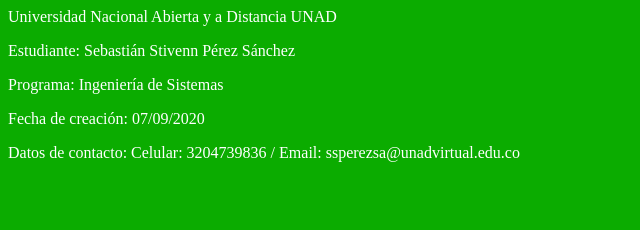
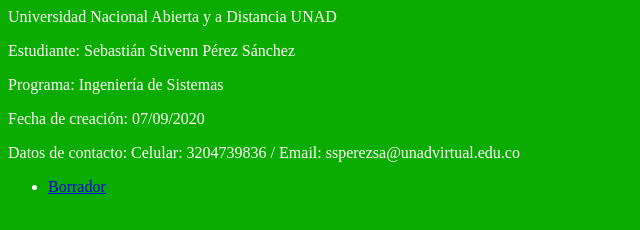
Before and after one commit to ssperezsa/DSW-SebastianPerez, a plain HTML site: page index.html in a window 1280 px wide. Shown: the full height of the page, 0-640 px from the left. Drawn offline with Linux system fonts and the light colour scheme.

Commit message:
enlace de panning

```diff
--- a/index.html
+++ b/index.html
@@ -15,5 +15,11 @@
 
 <p> Datos de contacto: Celular: 3204739836 / Email: ssperezsa@unadvirtual.edu.co </p>
 
+<nav>
+    <ul class="menu">
+        <li><a href="planning.html">Borrador</li></a>
+    </ul>
+</nav>
+
 </body>
 </html>
```
Also changed, not shown: 1 other file.
